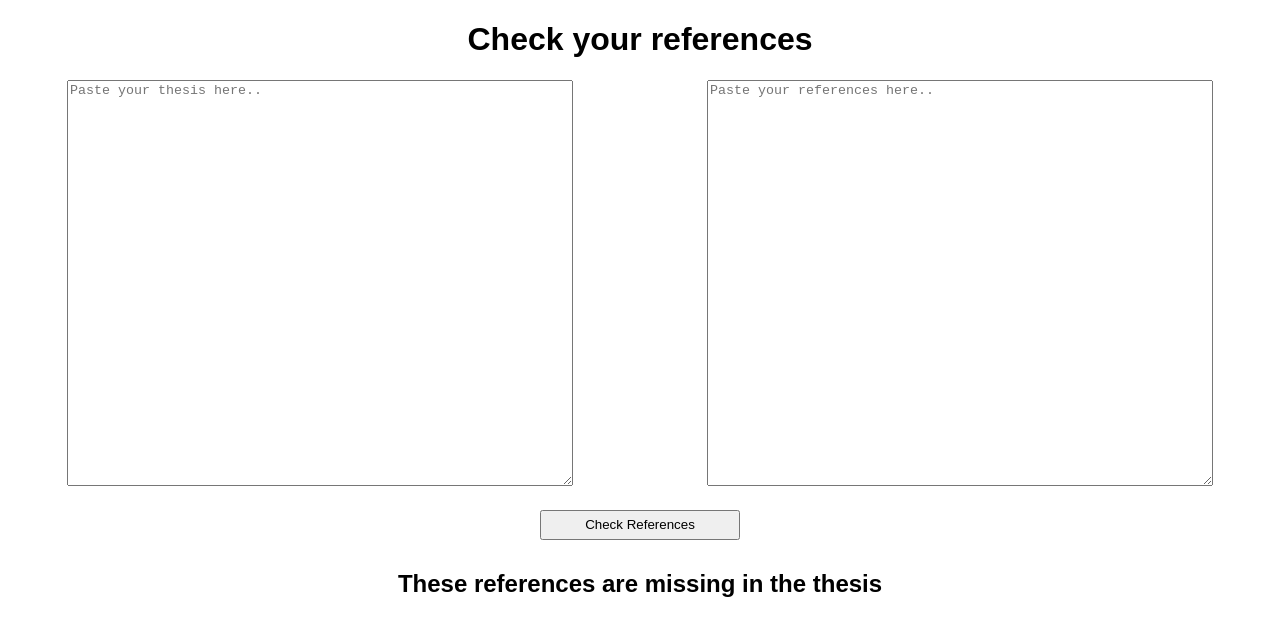
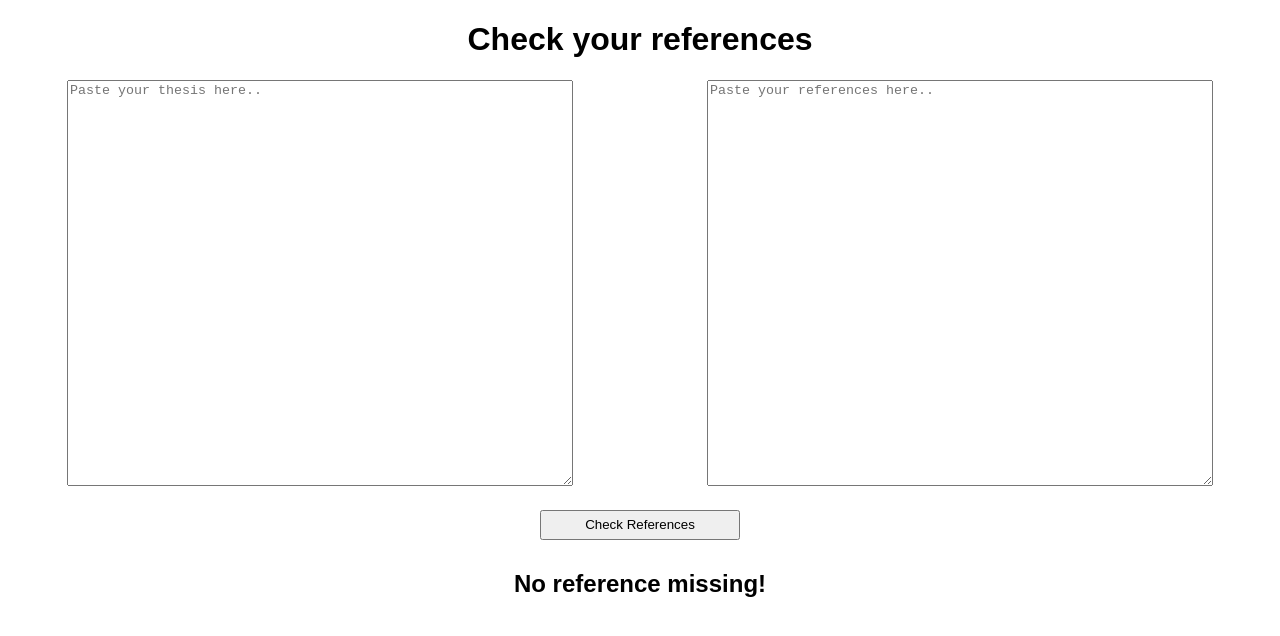
Before and after one commit to filippoimarisio/references-check, a React (Create React App) app: page / in a window 1280 px wide. Both pictures are taken after a click on the button "Check References". Shown: the top 636 px of the page. Built offline with nearby package versions, Linux system fonts and the light colour scheme.

Commit message:
gated the results rendering

```diff
--- a/src/App.js
+++ b/src/App.js
@@ -9,7 +9,8 @@ class App extends Component {
   state = {
     thesis : '',
     references : '',
-    missing : []
+    missing : [],
+    checked: false
   }
 
   handleInputChange = (name, value) => {
@@ -22,7 +23,10 @@ class App extends Component {
     const thesis = this.state.thesis
     const references = this.state.references
     const missingReferences = referencesCheck(thesis, references)
-    this.setState({ missing: missingReferences })
+    this.setState({
+      missing: missingReferences,
+      checked: true
+    })
   }
 
   render() {
@@ -34,7 +38,7 @@ class App extends Component {
           <InputForm className='referencesInput' value={this.state.name} id='references' onChange={this.handleInputChange}/>
         </div>
         <button className='checkReferences' onClick={this.handleClick}>Check References </button>
-        <MissingReferences missing={this.state.missing}/>
+        <MissingReferences missing={this.state.missing} checked={this.state.checked}/>
       </div>
     );
   }
--- a/src/components/MissingReferences.js
+++ b/src/components/MissingReferences.js
@@ -5,8 +5,10 @@ class MissinReferences extends Component {
   render() {
     return (
       <div className='missingReferences'>
+      {this.props.missing.length > 0 && (
+        <div>
           <h2>
-          These references are missing in the thesis
+            These references are missing from the text body:
           </h2>
           <ul>
             {this.props.missing.map(missingRef => {
@@ -19,8 +21,14 @@ class MissinReferences extends Component {
                 </div>
               )
             })}
-
           </ul>
+        </div>
+      )}
+      {this.props.missing.length === 0 && this.props.checked === true && (
+        <h2>
+          No reference missing!
+        </h2>
+      )}
       </div>
     );
   }
```
Lines whose indentation alone changed are shown as unchanged.
